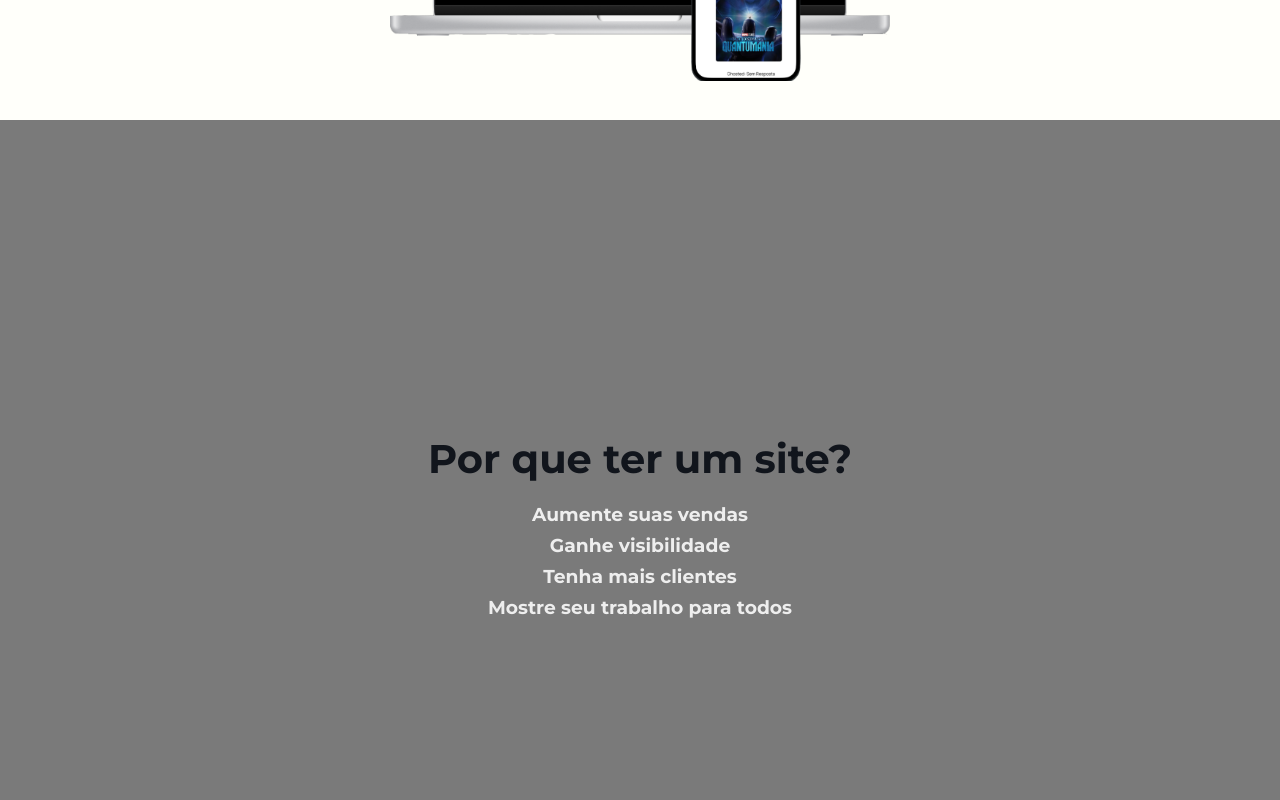
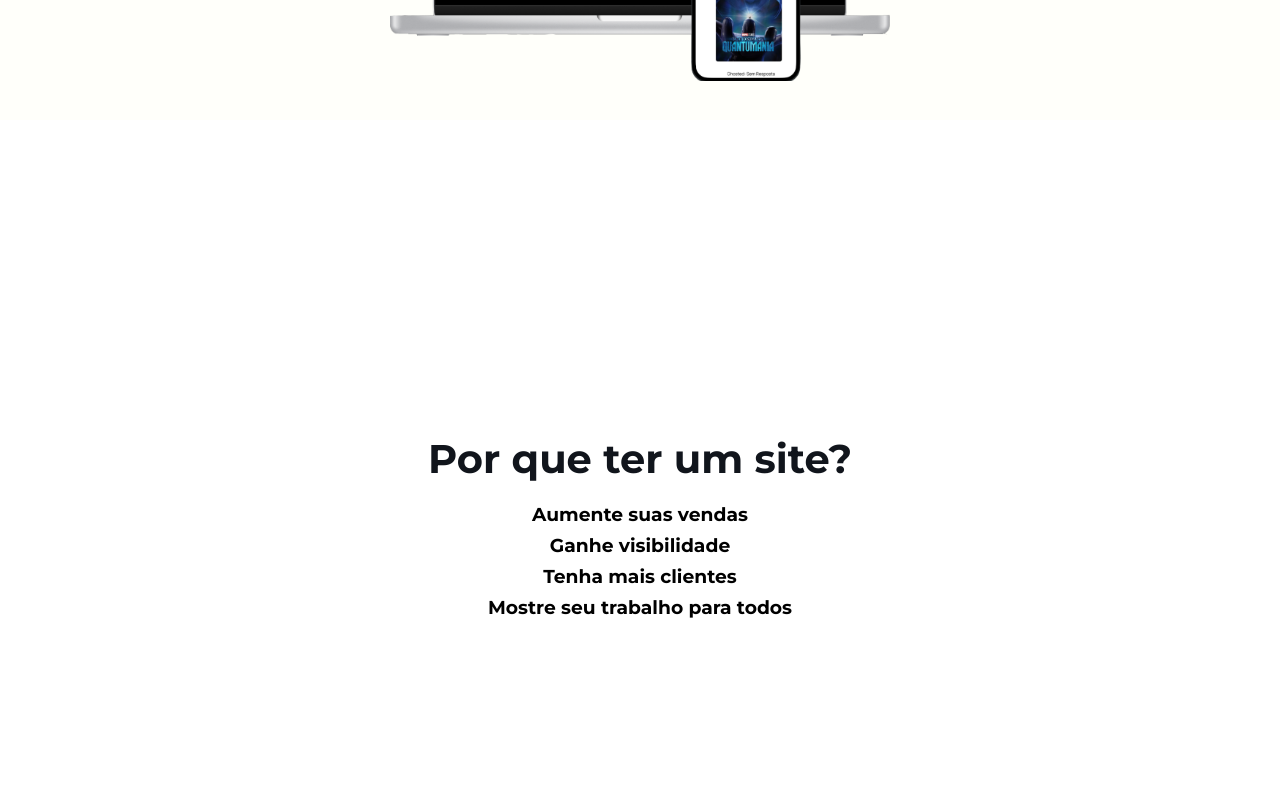
Before and after one commit to MarcusMix/page-web, a React (Vite) app: page / in a window 1280 px wide. Shown: the part 780-1580 px from the top of the page. Built offline with nearby package versions, Linux system fonts and the light colour scheme.

Commit message:
refactor: change color background and font

```diff
--- a/src/components/why/why.styles.js
+++ b/src/components/why/why.styles.js
@@ -6,7 +6,8 @@ export const WhyContainer = styled.div`
 	justify-content: center;
 	flex-direction: column;
 	height: 100vh;
-	background-color: #7A7A7A;
+	background-color: #fff;
+	color: #000;
 
 	& h2 {
 		font-size: 40px;
```
